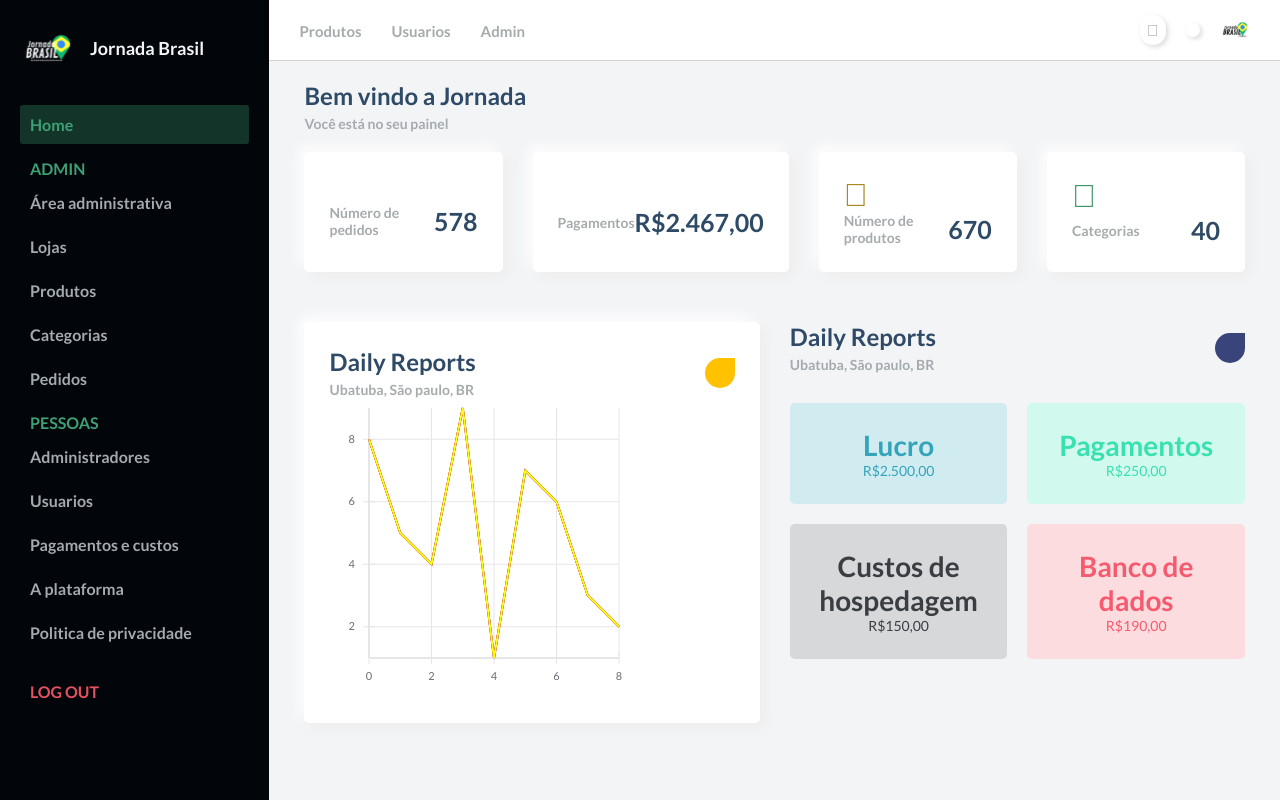
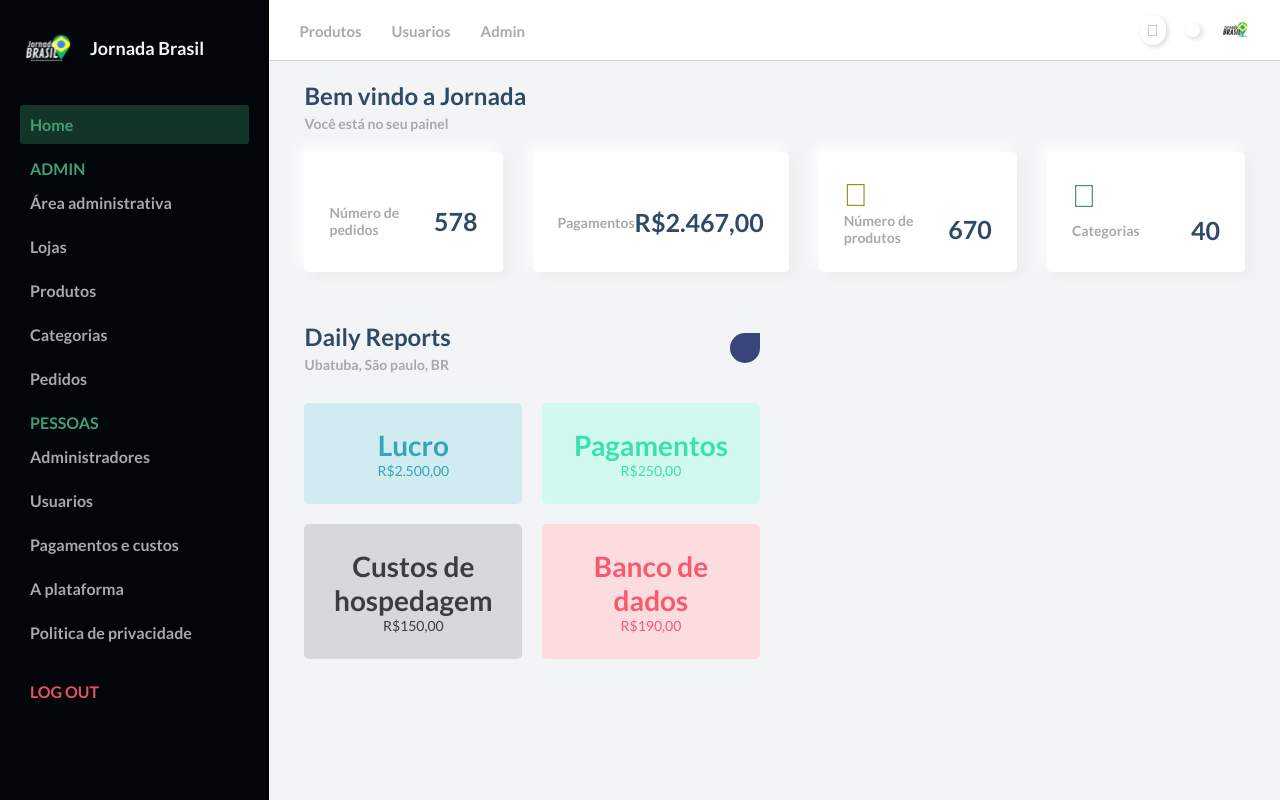
Before and after one commit to anderleyson/jornadaBrasil, a React (Create React App) app in the folder dashboardadmin/: page / in a window 1280 px wide. Built offline with nearby package versions, Linux system fonts and the light colour scheme.

Commit message:
Update Main.js

```diff
--- a/dashboardadmin/src/components/main/Main.js
+++ b/dashboardadmin/src/components/main/Main.js
@@ -47,17 +47,6 @@ const Main = () => {
         </div>
 
         <div className="charts">
-          <div className="charts__left">
-            <div className="charts__left__title">
-              <div>
-                <h1>Daily Reports</h1>
-                <p>Ubatuba, São paulo, BR</p>
-              </div>
-              <i className="fa fa-usd"></i>
-            </div>
-            <Chart />
-          </div>
-
           <div className="right">
             <div className="charts__right__title">
               <div>
```
